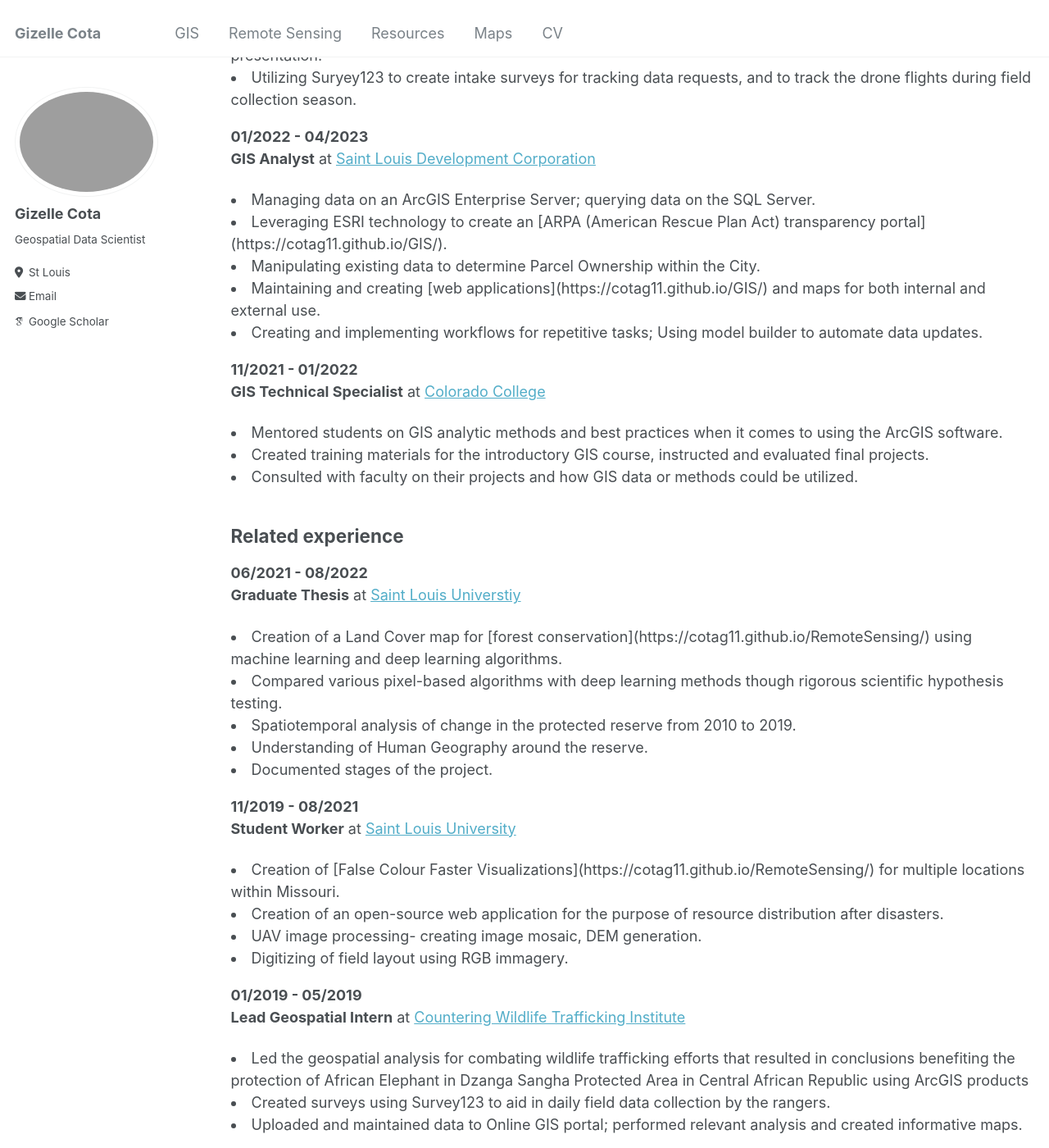
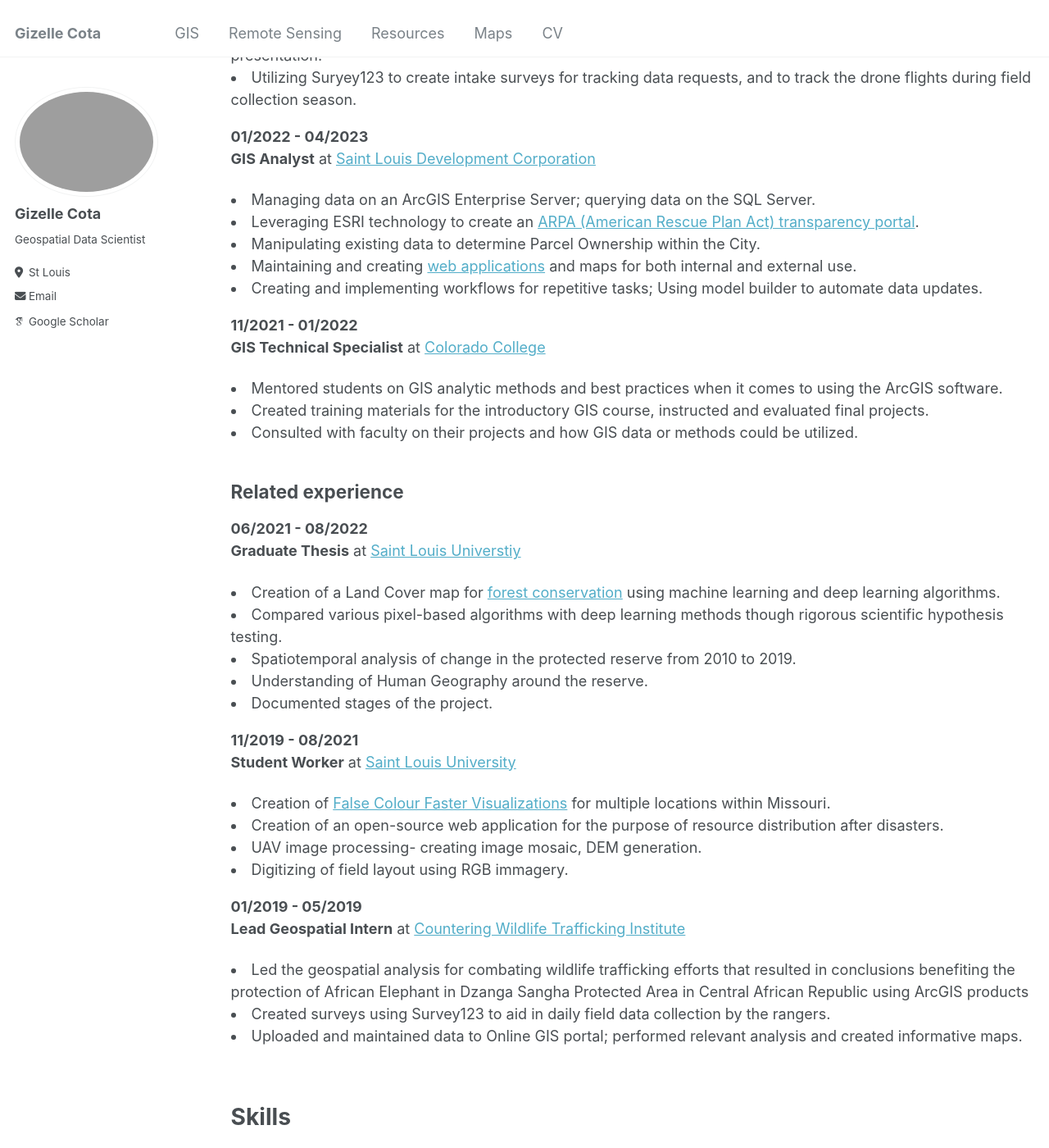
Before and after one commit to cotag11/cotag11.github.io, a Jekyll site: the page built from _pages/cv.md, in a window 1280 px wide and 1400 px high, scrolled down 608 px. Shown: the whole window at 82% size. Built offline with Jekyll 4.4.1, drawn with Linux system fonts in a browser that asks for light colours; some web fonts are replaced; some of the changed lines change nothing that is shown.

Commit message:
Update cv.md

```diff
--- a/_pages/cv.md
+++ b/_pages/cv.md
@@ -28,9 +28,9 @@
 **01/2022 - 04/2023**<br>
 **GIS Analyst** at [Saint Louis Development Corporation](https://www.developstlouis.org/)
 <li>Managing data on an ArcGIS Enterprise Server; querying data on the SQL Server. </li>
-<li>Leveraging ESRI technology to create an [ARPA (American Rescue Plan Act) transparency portal](https://cotag11.github.io/GIS/). </li>
+<li>Leveraging ESRI technology to create an <a href="https://cotag11.github.io/GIS/">ARPA (American Rescue Plan Act) transparency portal</a>. </li>
 <li>Manipulating existing data to determine Parcel Ownership within the City. </li>
-<li>Maintaining and creating [web applications](https://cotag11.github.io/GIS/) and maps for both internal and external use.</li>
+<li>Maintaining and creating <a href="https://cotag11.github.io/GIS/">web applications</a> and maps for both internal and external use.</li>
 <li>Creating and implementing workflows for repetitive tasks; Using model builder to automate data updates.</li>
 
 **11/2021 - 01/2022**<br>
@@ -43,7 +43,7 @@
 
 **06/2021 - 08/2022**<br>
 **Graduate Thesis** at [Saint Louis Universtiy](https://www.slu.edu/)
-<li>Creation of a Land Cover map for [forest conservation](https://cotag11.github.io/RemoteSensing/) using machine learning and deep learning algorithms. </li>
+<li>Creation of a Land Cover map for <a href="https://cotag11.github.io/RemoteSensing/">forest conservation</a> using machine learning and deep learning algorithms. </li>
 <li>Compared various pixel-based algorithms with deep learning methods though rigorous scientific hypothesis testing. </li>
 <li>Spatiotemporal analysis of change in the protected reserve from 2010 to 2019.</li>
 <li>Understanding of Human Geography around the reserve. </li>
@@ -51,7 +51,7 @@
 
 **11/2019 - 08/2021**<br>
 **Student Worker** at [Saint Louis University](https://www.slu.edu/)
-<li>Creation of [False Colour Faster Visualizations](https://cotag11.github.io/RemoteSensing/) for multiple locations within Missouri.</li>
+<li>Creation of <a href="https://cotag11.github.io/RemoteSensing/">False Colour Faster Visualizations</a> for multiple locations within Missouri.</li>
 <li>Creation of an open-source web application for the purpose of resource distribution after disasters. </li>
 <li>UAV image processing- creating image mosaic, DEM generation.</li>
 <li>Digitizing of field layout using RGB immagery. </li>
```
